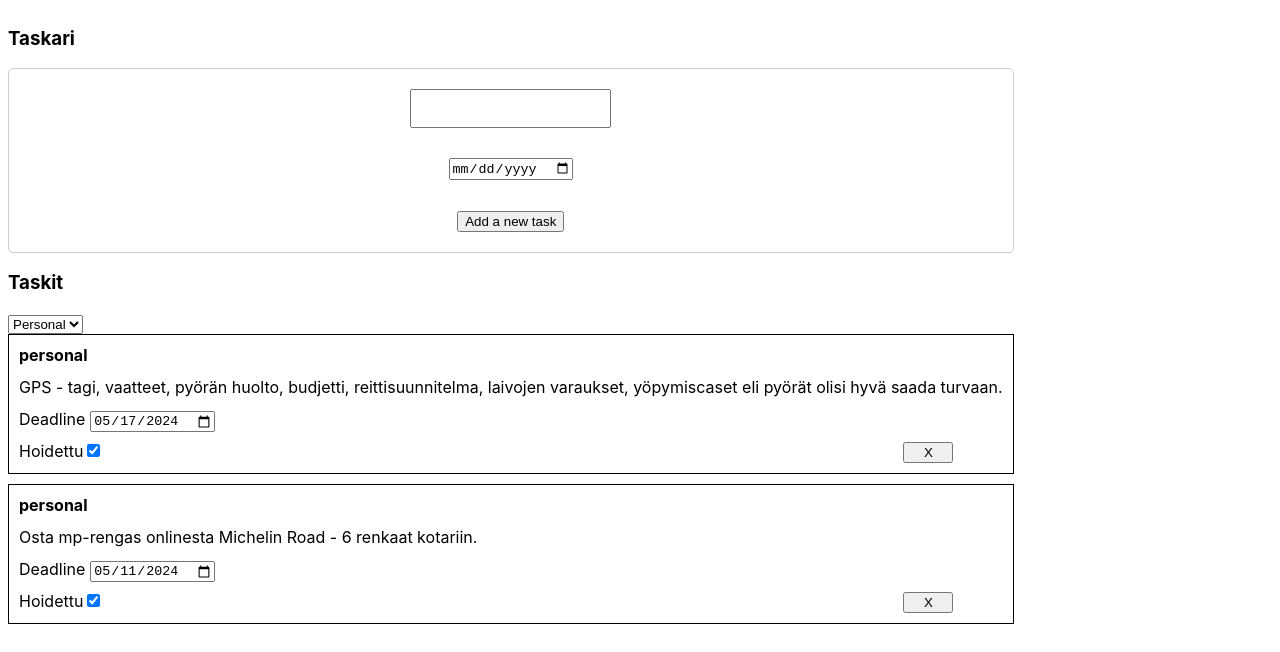
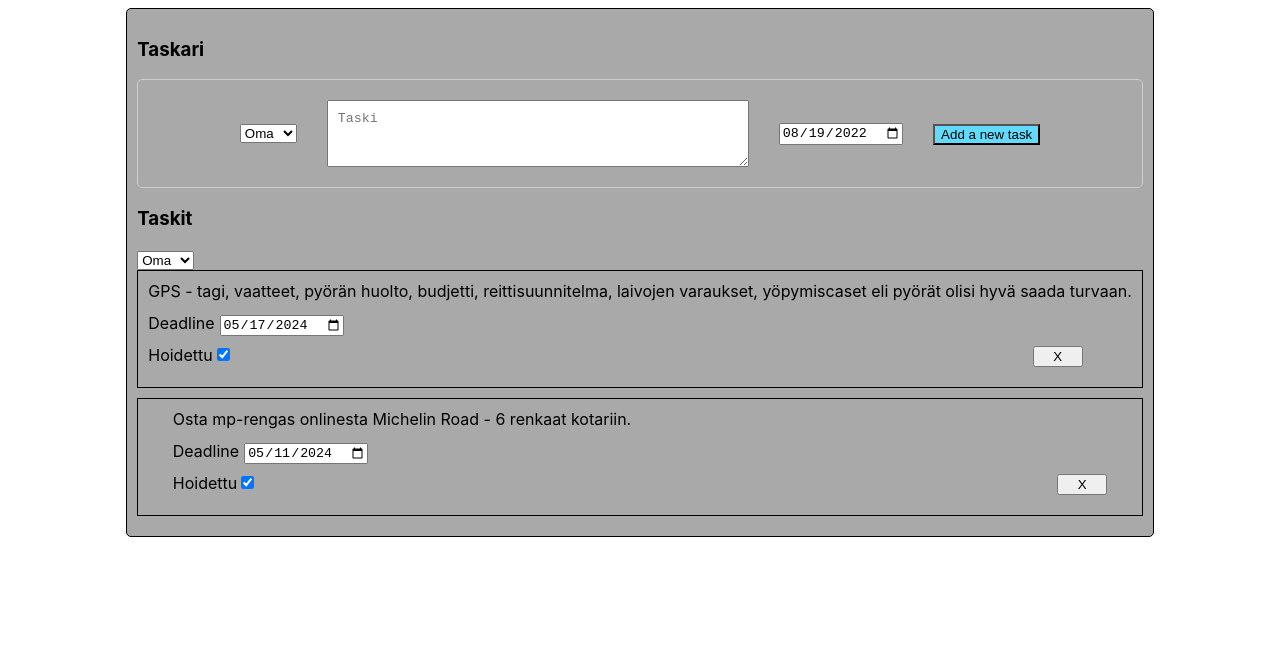
Before and after one commit to jrii1512/TodoList, a React (Create React App) app: page / in a window 1280 px wide. Shown: the top 652 px of the page. Built offline with nearby package versions, Linux system fonts and the light colour scheme.

Commit message:
Hifistelyä

```diff
--- a/src/App.css
+++ b/src/App.css
@@ -13,18 +13,30 @@
   }
 }
 
-
+.app{
+  border:1px solid;
+  border-radius: 5px;
+  padding: 10px;
+  background-color:darkgrey
+}
 
 .form{
   margin-top:10px;
   display: flex;
-  flex-direction: column;
+  flex-direction: row;
   align-items: center;
   justify-content: center;
   border: 1px solid #ccc;
   border-radius: 5px;
   padding: 20px;
   gap:30px;
+}
+.form button{
+  background-color: #61dafb;
+}
+
+.form textarea{
+  width: 400px;
 }
 
 .App-header {
--- a/src/App.js
+++ b/src/App.js
@@ -13,15 +13,23 @@ function App() {
 	const [selectedOption, setSelectedOption] = useState('personal');
 
 	const [editComplete, setEditComplete] = useState(null);
-
-	const [dueDate, setDueDate] = useState(new Date().toLocaleDateString());
+	const today = moment();
+	const [dueDate, setDueDate] = useState(getToday());
 	const [editDate, setEditDate] = useState('');
 	const todoNameRef = useRef();
 	let lines = [];
 	let currentLne = '';
-	const today = moment();
 
 	console.log('taskit: ', taskit);
+
+
+function getToday() {
+	const now = new Date();
+	const year = now.getFullYear();
+	const month = String(now.getMonth() + 1).padStart(2, '0');
+	const day = String(now.getDate()).padStart(2, '0');
+	return `${year}-${month}-${day}`;
+}
 
 	const handleTask = async () => {
 		const name = todoNameRef.current.value;
@@ -103,14 +111,35 @@ function App() {
 		return lines.join('\n');
 	}
 
+	const clearTextArea = () => {
+		todoNameRef.current.value = ""
+	}
+
+	const startTimer = () => {
+		setTimeout(clearTextArea, 300000)
+	}
+
 	taskit.forEach((f) => {
 		return f.name.length > 20 ? wrapText(f.name, 20) : f.name;
 	});
+
 	return (
-		<div>
+		<div className='app'>
 			<h3>Taskari</h3>
 			<form className='form'>
-				<input ref={todoNameRef} type='text' style={{ padding: '10px' }} />
+				<select name='type' value={selectedOption} onChange={handleType}>
+					<option value='work'>Duuni</option>
+					<option value='personal'>Oma</option>
+				</select>
+
+				<textarea
+					rows='3'
+					cols='40'
+					ref={todoNameRef}
+					style={{ padding: '10px' }}
+					placeholder='Taski'
+					onFocus={startTimer}
+				/>
 
 				<input name='pvm' type='date' value={dueDate} onChange={setDate} />
 
@@ -123,17 +152,14 @@ function App() {
 				{taskit.length > 0 && <h3>Taskit </h3>}
 
 				<select name='type' value={selectedOption} onChange={handleType}>
-					<option value='work'>Work</option>
-					<option value='personal'>Personal</option>
+					<option value='work'>Duuni</option>
+					<option value='personal'>Oma</option>
 				</select>
 
 				{taskit.map((t) => (
 					<div key={uuidv4()} className='jsonfile'>
 						{t.type === selectedOption && (
 							<>
-								<label>
-									<strong>{t.type}</strong>
-								</label>
 								<p></p>
 								<label>{t.name}</label>
 								<p></p>
@@ -158,7 +184,7 @@ function App() {
 										checked={editComplete === null ? t.complete : editComplete}
 									/>
 									<button
-										style={{ marginLeft:'800px', width: '50px' }}
+										style={{ marginLeft: '800px', width: '50px' }}
 										key={uuidv4()}
 										onClick={() => removeCompletedTask(t.id)}
 									>
--- a/src/index.css
+++ b/src/index.css
@@ -1,7 +1,7 @@
 body {
   margin: 100;
   display:flex;
-  justify-content: left;
+  justify-content: center;
   align-items: center;
 
   font-family: -apple-system, BlinkMacSystemFont, 'Segoe UI', 'Roboto', 'Oxygen',
```
